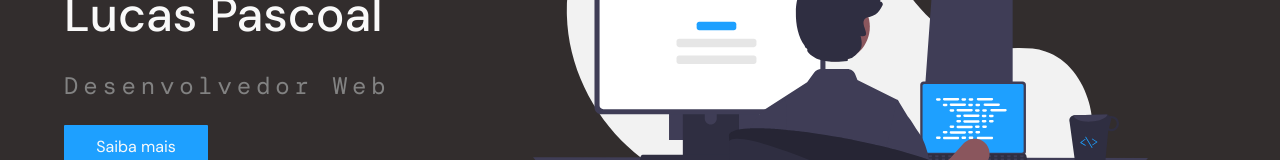
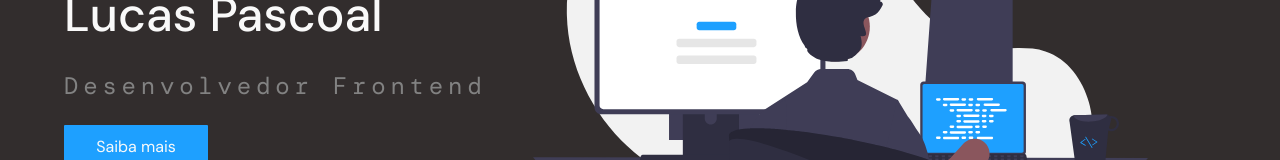
Before and after one commit to olucaspascoal/website-lucaspascoal, an Angular app: page / in a window 1280 px wide. Shown: the part 363-523 px from the top of the page. Built offline with nearby package versions, Linux system fonts and the light colour scheme.

Commit message:
Ajuste no texto no componente 'Inicio'

```diff
--- a/src/app/inicio/inicio.component.html
+++ b/src/app/inicio/inicio.component.html
@@ -2,7 +2,7 @@
     <div class="inicio-esq">
         <h2>Eu sou o </h2>
         <h2>Lucas Pascoal</h2>
-        <p id="inicio-texto"> Desenvolvedor Web</p>
+        <p id="inicio-texto"> Desenvolvedor Frontend</p>
         <div class="inicio-btn"> Saiba mais </div>
     </div>
     <div class="inicio-dir">
```
